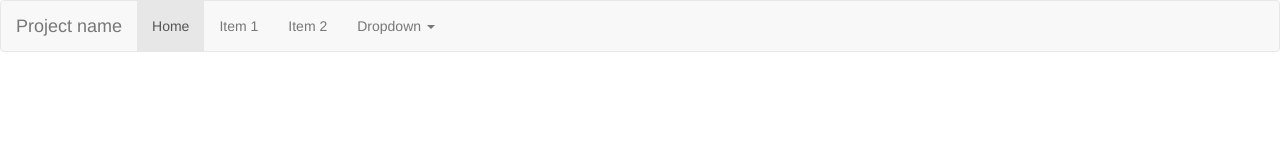
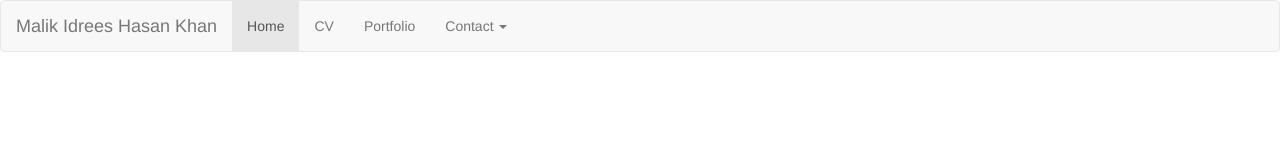
Before and after one commit to MalikIdreesHasanKhan/navbar.nav, a plain HTML site: page index.html in a window 1280 px wide. Drawn offline with Linux system fonts and the light colour scheme.

Commit message:
Update index.html

```diff
--- a/index.html
+++ b/index.html
@@ -24,21 +24,21 @@
               <span class="icon-bar"></span>
               <span class="icon-bar"></span>
             </button>
-            <a class="navbar-brand" href="#">Project name</a>
+            <a class="navbar-brand" href="#">Malik Idrees Hasan Khan</a>
           </div>
           <div id="navbar" class="navbar-collapse collapse">
             <ul class="nav navbar-nav">
               <li class="active"><a href="#">Home</a></li>
-              <li><a href="#">Item 1</a></li>
-              <li><a href="#">Item 2</a></li>
+              <li><a href="#">CV</a></li>
+              <li><a href="#">Portfolio</a></li>
 
               <!-- here is the dropdown menu -->
 
-              <li class="dropdown">
-                <a href="#" class="dropdown-toggle" data-toggle="dropdown" role="button" aria-haspopup="true" aria-expanded="false">Dropdown <span class="caret"></span></a>
+              <li class="Contact">
+                <a href="#" class="dropdown-toggle" data-toggle="dropdown" role="button" aria-haspopup="true" aria-expanded="false">Contact <span class="caret"></span></a>
                 <ul class="dropdown-menu">
-                  <li><a href="#">Dropdown item 1</a></li>
-                  <!-- can you add another item to the dropdown? -->
+                  <li><a href="#">Email</a></li>
+                 <li><a href="#">Skype</a></li>
                 </ul>
               </li>
 
```
